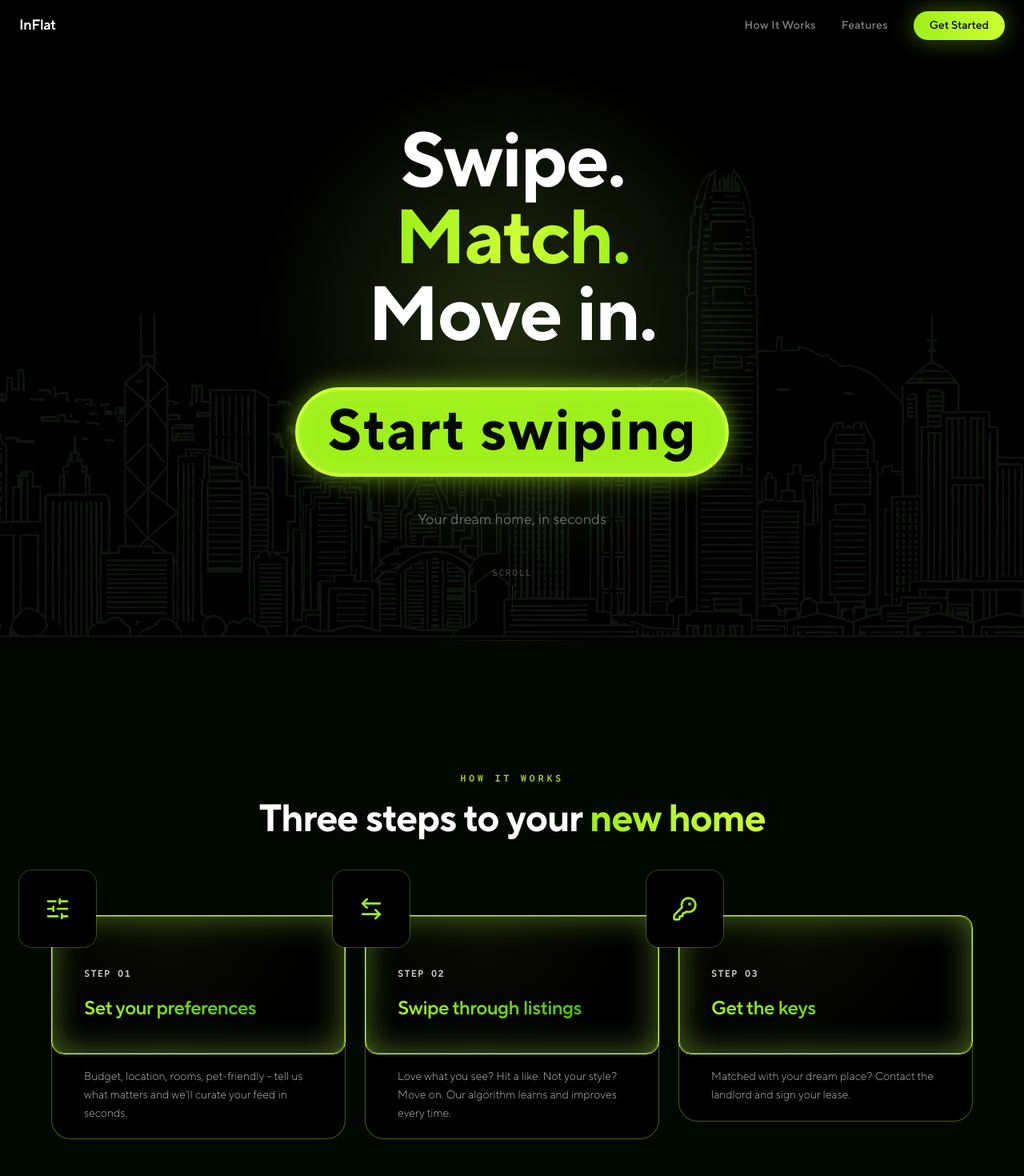
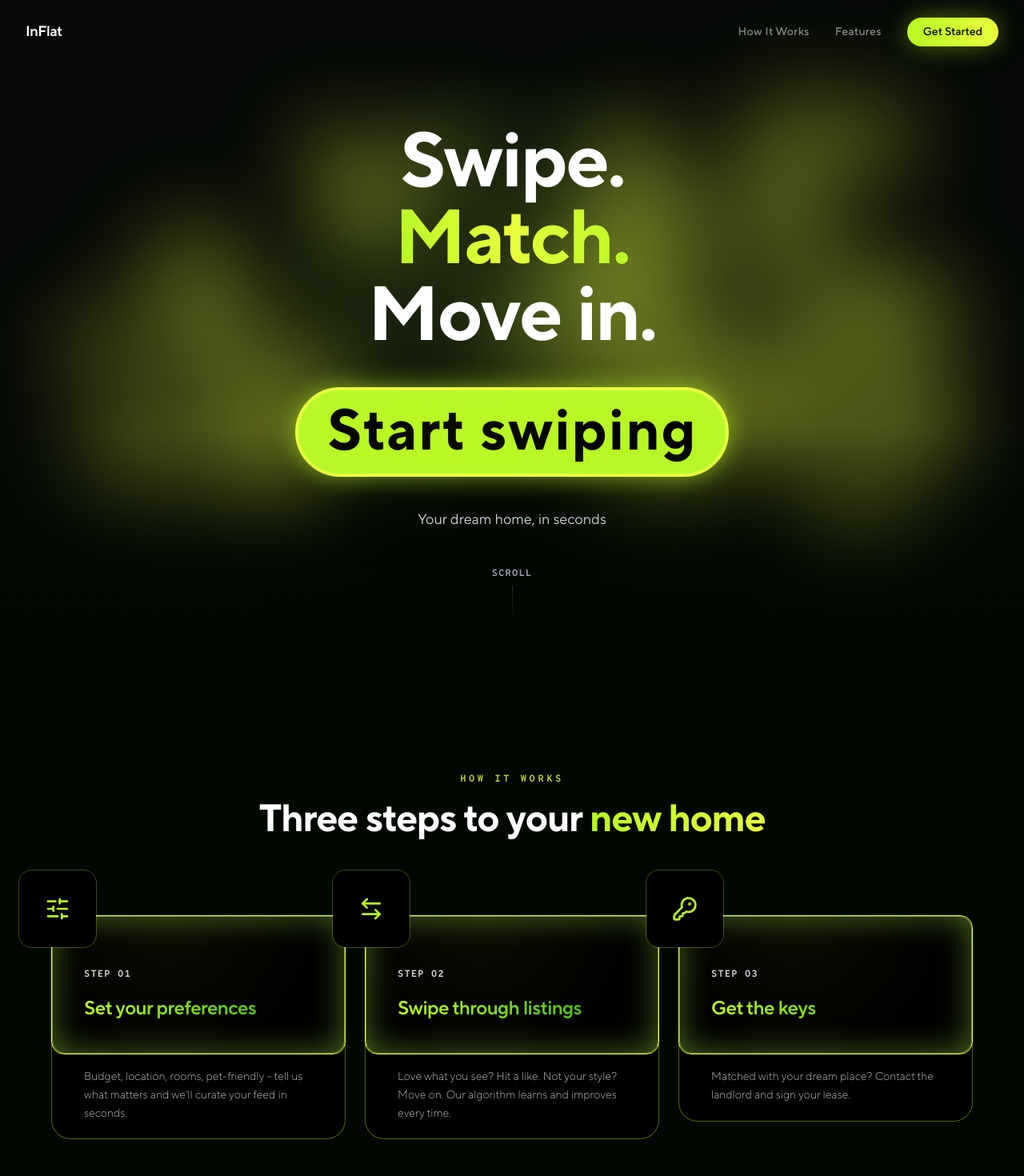
Before and after one commit to neptundr/Inflat-Website, a Next.js app: page / in a window 1280 px wide. Shown: the top 1470 px of the page at 80% size. Built offline with nearby package versions, Linux system fonts and the light colour scheme.

Commit message:
Hero Section Glowy Background Update, Design Improvements

```diff
--- a/app/globals.css
+++ b/app/globals.css
@@ -6,13 +6,14 @@
 :root {
     --background: #ffffff;
     --foreground: #171717;
-    --color-primary-rgb: 158 240 26;
+    --color-primary-rgb: 184 247 37;
     /*--color-primary: #A1FF42;*/
     --color-complimentary-rgb: 56 176 0;
     /*--color-accent: #42FFD9;*/
-    --color-accent-rgb: 204 255 51;
+    --color-accent-rgb: 232 255 61;
     /*--color-accent-rgb: 228, 255, 122;*/
     --color-white-rgb: 204 204 204;
+    --color-black-rgb: 0 0 0;
 }
 
 @media (prefers-color-scheme: dark) {
@@ -30,8 +31,8 @@ body {
 
 .glow-layer {
     background: radial-gradient(
-            320px circle at var(--x, 50%) var(--y, 50%),
-            rgba(186, 255, 78, 0.85),
+            180px circle at var(--x, 50%) var(--y, 50%),
+            rgba(232, 255, 61, 0.9),
             transparent 65%
     );
     opacity: 0;
--- a/components/inflat/FeaturesSection.tsx
+++ b/components/inflat/FeaturesSection.tsx
@@ -31,8 +31,8 @@ function FeatureItem({ feature, index } : FeatureItemProps) {
     return (
         <motion.div
             ref={ref}
-            initial={{ opacity: 0, y: 20 }}
-            animate={inView ? { opacity: 1, y: 0 } : {}}
+            initial={{ y: 20 }}
+            animate={inView ? { y: 0 } : {}}
             transition={{ duration: 0.4, delay: index * 0.06 }}
             className="group relative flex gap-4 p-3 lg:p-5 rounded-2xl transition-all duration-250 hover:bg-accent/10 outline outline-0 outline-transparent hover:outline-1 hover:outline-accent cursor-default"
         >
@@ -76,7 +76,7 @@ export default function FeaturesSection() {
     return (
         <section id="features" className="relative sm:px-10 py-32 sm:py-40">
             <div className="absolute top-0 left-1/2 -translate-x-1/2 w-48 h-px"
-                 style={{ background: "linear-gradient(90deg, transparent, rgba(186,255,78,0.12), transparent)" }} />
+                 style={{ background: "linear-gradient(90deg, transparent, rgba(186,255,78,0.15), transparent)" }} />
 
             <div className="max-w-7xl mx-auto">
                 <div className="grid lg:grid-cols-[38%_59%] gap-16 items-start">
--- a/components/inflat/Header.tsx
+++ b/components/inflat/Header.tsx
@@ -1,8 +1,8 @@
 "use client"
 
-import React, { useState, useEffect } from "react"
-import { motion, AnimatePresence } from "framer-motion"
-import { Menu, X } from "lucide-react"
+import React, {useState, useEffect} from "react"
+import {motion, AnimatePresence} from "framer-motion"
+import {Menu, X} from "lucide-react"
 
 export default function Header() {
     const [scrolled, setScrolled] = useState(false)
@@ -10,19 +10,19 @@ export default function Header() {
 
     useEffect(() => {
         const onScroll = () => setScrolled(window.scrollY > 40)
-        window.addEventListener("scroll", onScroll, { passive: true })
+        window.addEventListener("scroll", onScroll, {passive: true})
         return () => window.removeEventListener("scroll", onScroll)
     }, [])
 
     const scrollTo = (id: string) => {
         setMobileOpen(false)
         const el = document.getElementById(id)
-        if (el) el.scrollIntoView({ behavior: "smooth" })
+        if (el) el.scrollIntoView({behavior: "smooth"})
     }
 
     const navItems = [
-        { label: "How It Works", id: "how-it-works" },
-        { label: "Features", id: "features" },
+        {label: "How It Works", id: "how-it-works"},
+        {label: "Features", id: "features"},
     ]
 
     useEffect(() => {
@@ -40,19 +40,24 @@ export default function Header() {
     return (
         <>
             <motion.header
-                animate={{ y: 0, opacity: 1 }}
-                transition={{ duration: 0.5 }}
+                animate={{y: 0, opacity: 1}}
+                transition={{duration: 0.5}}
                 className={`fixed top-0 left-0 right-0 z-50 transition-all duration-300 border-b border-transparent ${
                     scrolled || mobileOpen
-                        ? "bg-[#021021]/5 backdrop-blur-2xl border-white/10"
+                        ? "bg-[#021021]/5 backdrop-blur-md border-white/10"
                         : "bg-transparent"
                 }`}
             >
-                <div className="max-w-7xl mx-auto px-6 h-16 flex items-center justify-between">
-                    <span className="text-white font-bold text-lg tracking-tight">
+                <div className="max-w-7xl mx-auto px-8 h-20 flex items-center justify-between">
+                    <button
+                        onClick={() => {
+                            setMobileOpen(false);
+                            window.scrollTo({top: 0, behavior: "smooth"});
+                        }}
+                        className="text-white font-bold text-lg tracking-tight cursor-pointer"
+                    >
                         InFlat
-                    </span>
-
+                    </button>
                     {/* Desktop nav */}
                     <nav className="hidden md:flex items-center gap-8">
                         {navItems.map((item) => (
@@ -67,7 +72,7 @@ export default function Header() {
                         <button
                             onClick={() => scrollTo("get-started")}
                             className="text-sm px-5 py-2 rounded-full font-semibold transition-all duration-200 hover:scale-105 bg-gradient-primary shadow-glow-primary-reduced hover:shadow-glow-primary"
-                            style={{ color: "#08080D" }}
+                            style={{color: "#08080D"}}
                         >
                             Get Started
                         </button>
@@ -78,7 +83,7 @@ export default function Header() {
                         className="md:hidden text-white/70 z-[60]"
                         onClick={() => setMobileOpen(!mobileOpen)}
                     >
-                        {mobileOpen ? <X size={22} /> : <Menu size={22} />}
+                        {mobileOpen ? <X size={22}/> : <Menu size={22}/>}
                     </button>
                 </div>
 
@@ -86,32 +91,27 @@ export default function Header() {
                 <AnimatePresence>
                     {mobileOpen && (
                         <motion.div
-                            initial={{ height: 0, opacity: 0 }}
-                            animate={{ height: "auto", opacity: 1 }}
-                            exit={{ height: 0, opacity: 0 }}
-                            transition={{ duration: 0.35, ease: "easeInOut" }}
+                            initial={{height: 0, opacity: 0}}
+                            animate={{height: "auto", opacity: 1}}
+                            exit={{height: 0, opacity: 0}}
+                            transition={{duration: 0.35, ease: "easeInOut"}}
                             className="md:hidden overflow-hidden border-t border-white/5 touch-pan-y"
                         >
-                            <div className="px-6 pb-6 pt-4">
+                            <div className="px-8 pb-6">
                                 {navItems.map((item) => (
                                     <button
                                         key={item.id}
                                         onClick={() => scrollTo(item.id)}
-                                        className="block w-full text-left py-3 text-white/60 hover:text-white text-md sm:text-sm font-semibold border-b border-white/5 transition-colors"
+                                        className="block w-full text-left pb-3 pt-4 text-white/60 hover:text-white text-md sm:text-sm font-semibold border-b border-white/5 transition-colors"
                                     >
                                         {item.label}
                                     </button>
                                 ))}
                                 <button
                                     onClick={() => scrollTo("get-started")}
-                                    className="mt-4 w-full text-md sm:text-sm px-5 py-2.5 rounded-full font-semibold"
-                                    style={{
-                                        background:
-                                            "linear-gradient(135deg, #BAFF4E, #8FD920)",
-                                        color: "#08080D",
-                                    }}
+                                    className="mt-6 w-full text-md sm:text-sm px-5 py-2.5 rounded-full font-semibold text-black bg-gradient-primary shadow-glow-primary-reduced"
                                 >
-                                    Download App
+                                    Get Started
                                 </button>
                             </div>
                         </motion.div>
@@ -123,12 +123,12 @@ export default function Header() {
             <AnimatePresence>
                 {mobileOpen && (
                     <motion.div
-                        initial={{ opacity: 0 }}
-                        animate={{ opacity: 1 }}
-                        exit={{ opacity: 0 }}
-                        transition={{ duration: 0.3 }}
+                        initial={{opacity: 0}}
+                        animate={{opacity: 1}}
+                        exit={{opacity: 0}}
+                        transition={{duration: 0.3}}
                         onClick={() => setMobileOpen(false)}
-                        className="fixed inset-0 z-40 bg-black/40 backdrop-blur-sm md:hidden"
+                        className="fixed inset-0 z-40 bg-black/40 backdrop-blur-md md:hidden"
                     />
                 )}
             </AnimatePresence>
--- a/components/inflat/HeroSection.tsx
+++ b/components/inflat/HeroSection.tsx
@@ -2,10 +2,10 @@
 
 import React, {useRef, useState} from "react";
 import {motion} from "framer-motion";
+import ParticlesLayer from "@/components/inflat/Particle";
 
 export default function HeroSection() {
     const [btnHovered, setBtnHovered] = useState(false);
-    const [mouseInSection, setMouseInSection] = useState(false);
     const ref = useRef<HTMLDivElement>(null);
 
     const handleMouseMove = (e: React.MouseEvent) => {
@@ -17,35 +17,46 @@ export default function HeroSection() {
         ref.current!.style.setProperty("--y", `${y}px`);
     };
 
-    const handleMouseLeave = () => {
-        // ref.current!.style.setProperty("--x", `50%`);
-        // ref.current!.style.setProperty("--y", `50%`);
-
-        setMouseInSection(false);
-    };
-
     return (
         <section
             ref={ref}
-            onMouseEnter={() => setMouseInSection(true)}
             onMouseMove={handleMouseMove}
-            onMouseLeave={handleMouseLeave}
             className="group relative min-h-screen flex flex-col items-center justify-center overflow-hidden pt-16"
         >
-            {/* glow layer */}
-            <div className={`pointer-events-none absolute inset-0 glow-layer transition-opacity duration-500 opacity-0 group-hover:opacity-100`}/>
+            {/* particle layer */}
+            <div className="absolute inset-0" style={{filter: "blur(50px)"}}>
+                <ParticlesLayer count={35} minSize={150} maxSize={400} speed={2.5} color="rgba(232, 255, 61, 0.87)"/>
+                <div
+                    className={`pointer-events-none absolute inset-0 glow-layer transition-opacity duration-500 opacity-0 group-hover:opacity-80`}/>
+            </div>
 
             <div
-                className="absolute inset-0 z-9 bg-white opacity-5"
+                className="absolute inset-0 bg-white opacity-5"
+                // style={{ zIndex: -1 }}
+            />
+            <motion.div
+                initial={{ opacity: 100 }}
+                animate={{ opacity: 0 }}
+                transition={{ duration: 0.4, delay:0.3}}
+
+                className={`absolute inset-0 bg-black`}
+                // style={{ zIndex: -2 }}
             />
             <div
-                className="absolute inset-0 z-10"
+                className={`absolute inset-0 bg-black transition-opacity duration-500 ${btnHovered ? "opacity-100" : "opacity-50"}`}
+                // style={{ zIndex: -2 }}
+            />
+
+            <div
+                className={`absolute inset-0 z-10 overflow-hidden opacity-0`}
                 style={{
                     backgroundImage: "url(/textures/HK.png)",
                     backgroundRepeat: "no-repeat",
                     backgroundPosition: "center bottom",
                     backgroundSize: "auto 100%",
-                    filter: "brightness(0%)",
+                    filter: "brightness(0%) " +
+                        "blur(3.5px)" +
+                        "",
                 }}
             />
 
@@ -55,21 +66,16 @@ export default function HeroSection() {
                     background: "radial-gradient(circle, rgba(186,255,78,0.17) 0%, transparent 65%)",
                 }}
             />
+            <div
+                className="absolute z-20 top-3/4 left-1/2 -translate-x-1/2 -translate-y-1/2 w-[700px] h-[800px] rounded-full pointer-events-none"
+                style={{
+                    background: "radial-gradient(circle, rgba(0,0,0,0.90) 0%, transparent 50%)",
+                    filter: "blur(50px)"
+                }}
+            />
+            <div className="absolute inset-x-0 bottom-0 h-1/3 z-20 pointer-events-none bg-gradient-to-b from-transparent to-[#010801]" />
 
             <div className="relative z-20 max-w-4xl mx-auto px-6 text-center">
-                {/* Badge */}
-                {/*<motion.div*/}
-                {/*    initial={{opacity: 0, y: 16}}*/}
-                {/*    animate={{opacity: 1, y: 0}}*/}
-                {/*    transition={{duration: 0.5}}*/}
-                {/*    className="inline-flex bg-primary/5 border border-primary/30 items-center gap-2 px-4 py-1.5 rounded-full mb-8"*/}
-                {/*>*/}
-                {/*    <span className="w-1.5 h-1.5 rounded-full bg-primary"/>*/}
-                {/*    <span className="text-xs text-primary tracking-widest uppercase font-medium">*/}
-                {/*        Now available*/}
-                {/*    </span>*/}
-                {/*</motion.div>*/}
-
                 {/* Headline */}
                 <motion.h1
                     initial={{opacity: 0, y: 24}}
@@ -119,7 +125,7 @@ export default function HeroSection() {
                     >
                         {/* Hover glow overlay */}
                         <div
-                            className="absolute inset-0 rounded-full bg-gradient-radial opacity-100 group-hover:opacity-100 transition-opacity duration-300"
+                            className="absolute inset-0 rounded-full bg-gradient-radial opacity-100"
                             style={{
                                 // background: `radial-gradient(circle at 40% 0%, rgba(186,255,78,0.05), transparent 70%)`,
                                 boxShadow: "0 0 40px rgba(186,255,78,0.25) inset",
@@ -127,7 +133,7 @@ export default function HeroSection() {
                         />
                         {/* Border glow on hover */}
                         <div
-                            className="absolute inset-0 rounded-full opacity-100 group-hover:opacity-100 transition-opacity duration-300"
+                            className="absolute inset-0 rounded-full opacity-100"
                             style={{border: "1px solid rgba(186,255,78,0.42)"}}
                         />
                         Start swiping
@@ -149,7 +155,7 @@ export default function HeroSection() {
                     initial={{opacity: 0, y: 16}}
                     animate={{opacity: 1, y: 0}}
                     transition={{duration: 0.5, delay: 0.4}}
-                    className="mt-10 text-base sm:text-lg text-white/40 max-w-md mx-auto leading-relaxed font-normal"
+                    className="mt-10 text-base sm:text-lg text-gray-300 max-w-md mx-auto leading-relaxed font-normal"
                 >
                     Your dream home, in seconds
                 </motion.p>
@@ -157,11 +163,11 @@ export default function HeroSection() {
             <motion.div
                 initial={{opacity: 0}}
                 animate={{opacity: 1}}
-                transition={{delay: 1.2, duration: 0.6}}
+                transition={{delay: 1.1, duration: 0.6}}
                 className="pt-11 -mb-16 z-30 flex flex-col items-center gap-2"
             >
-                <span className="text-xs text-white/20 tracking-widest font-mono uppercase">Scroll</span>
-                <div className="w-px h-10 bg-gradient-to-b from-white/20 to-transparent"/>
+                <span className="text-xs text-gray-400 tracking-widest font-mono uppercase">Scroll</span>
+                <div className="w-px h-10 bg-gradient-to-b from-gray-500/40 to-transparent"/>
             </motion.div>
         </section>
     );
--- a/components/inflat/HowItWorksSection.tsx
+++ b/components/inflat/HowItWorksSection.tsx
@@ -48,9 +48,9 @@ function StepCard({step, index}: { step: StepProps; index: number }) {
             className={`group relative ${index == 0 ? "z-10" : index == 1 ? "z-20" : "z-30"}`}
         >
             <motion.div
-                initial={{scale: 0.8, opacity: 0 }}
-                animate={inView ? {scale: 1, opacity: 1 } : {}}
-                transition={{duration: 0.35, delay: 0.2 + index * 0.1}}
+                initial={{scale: 0.6 }}
+                animate={inView ? {scale: 1 } : {}}
+                transition={{duration: 0.25, delay: index * 0.09}}
                 className="absolute -top-14 -ml-10 w-24 h-24 z-30 rounded-2xl flex bg-black group-hover:shadow-glow-white border-primary/20 items-center justify-center
                     group-hover:scale-110
                     outline outline-1 outline-accent/25 group-hover:outline-2 group-hover:outline-white transition-all duration-300"
@@ -59,7 +59,7 @@ function StepCard({step, index}: { step: StepProps; index: number }) {
                     // border: "1px solid rgba(186,255,78,0.12)",
                 }}
             >
-                <step.icon size={32} className="text-primary group-hover:text-white"/>
+                <step.icon size={32} className="text-primary transition-all group-hover:text-white group-hover:scale-110"/>
             </motion.div>
 
             <div
@@ -126,8 +126,8 @@ export default function HowItWorksSection() {
 
     return (
         <section id="how-it-works" className="relative sm:px-10 py-32 sm:py-40">
-            <div className="absolute top-0 left-1/2 -translate-x-1/2 w-48 h-px"
-                 style={{background: "linear-gradient(90deg, transparent, rgba(186,255,78,0.12), transparent)"}}/>
+            {/*<div className="absolute top-0 left-1/2 -translate-x-1/2 w-48 h-px"*/}
+            {/*     style={{background: "linear-gradient(90deg, transparent, rgba(186,255,78,0.12), transparent)"}}/>*/}
 
             <div className="max-w-7xl mx-auto px-6">
                 <motion.div
--- /dev/null
+++ b/components/inflat/Particle.tsx
@@ -0,0 +1,125 @@
+"use client";
+
+import React, { useEffect, useRef } from "react";
+
+interface ParticleProps {
+    count?: number;
+    color?: string;
+    minSize?: number;
+    maxSize?: number;
+    speed?: number; // units per second (scaled below)
+}
+
+interface ParticleState {
+    x: number;
+    y: number;
+    dx: number; // px / second
+    dy: number; // px / second
+    size: number;
+    el: HTMLDivElement;
+}
+
+export default function ParticlesLayer({
+                                           count = 30,
+                                           color = "rgba(186,255,78,0.3)",
+                                           minSize = 40,
+                                           maxSize = 120,
+                                           speed = 0.3,
+                                       }: ParticleProps) {
+    const containerRef = useRef<HTMLDivElement>(null);
+    const particlesRef = useRef<ParticleState[]>([]);
+    const rafRef = useRef<number | null>(null);
+
+    useEffect(() => {
+        const container = containerRef.current;
+        if (!container) return;
+
+        const particles: ParticleState[] = [];
+        const width = container.clientWidth;
+        const height = container.clientHeight;
+
+        for (let i = 0; i < count; i++) {
+            const size = minSize + Math.random() * (maxSize - minSize);
+            const el = document.createElement("div");
+
+            Object.assign(el.style, {
+                position: "absolute",
+                left: "0px",
+                top: "0px",
+                width: `${size}px`,
+                height: `${size}px`,
+                borderRadius: "50%",
+                pointerEvents: "none",
+                background: `radial-gradient(circle, ${color} 0%, transparent 50%)`,
+                willChange: "transform",
+            });
+
+            container.appendChild(el);
+
+            particles.push({
+                x: Math.random() * (width - size),
+                y: Math.random() * (height - size),
+                dx: (Math.random() - 0.5) * speed * 100, // px/sec
+                dy: (Math.random() - 0.5) * speed * 100, // px/sec
+                size,
+                el,
+            });
+        }
+
+        particlesRef.current = particles;
+
+        let lastTime = performance.now();
+
+        const animate = (time: number) => {
+            const dt = (time - lastTime) / 1000;
+            lastTime = time;
+
+            const w = container.clientWidth;
+            const h = container.clientHeight;
+
+            for (const p of particlesRef.current) {
+                p.x += p.dx * dt;
+                p.y += p.dy * dt;
+
+                if (p.x <= 0) {
+                    p.x = 0;
+                    p.dx *= -1;
+                } else if (p.x >= w - p.size) {
+                    p.x = w - p.size;
+                    p.dx *= -1;
+                }
+
+                if (p.y <= 0) {
+                    p.y = 0;
+                    p.dy *= -1;
+                } else if (p.y >= h - p.size) {
+                    p.y = h - p.size;
+                    p.dy *= -1;
+                }
+
+                p.el.style.transform = `translate(${p.x}px, ${p.y}px)`;
+            }
+
+            rafRef.current = requestAnimationFrame(animate);
+        };
+
+        rafRef.current = requestAnimationFrame(animate);
+
+        return () => {
+            if (rafRef.current !== null) {
+                cancelAnimationFrame(rafRef.current);
+            }
+            particles.forEach((p) => {
+                container.removeChild(p.el);
+            });
+            particlesRef.current = [];
+        };
+    }, [count, color, minSize, maxSize, speed]);
+
+    return (
+        <div
+            ref={containerRef}
+            className="absolute inset-0 z-0 pointer-events-none"
+        />
+    );
+}
--- a/tailwind.config.js
+++ b/tailwind.config.js
@@ -34,6 +34,7 @@ export default {
                 'glow-primary-extended': '0 0 50px rgb(var(--color-primary-rgb) / 0.77)',
                 'glow-accent': '0 0 30px rgb(var(--color-accent-rgb) / 0.6)',
                 'glow-accent-reduced': '0 0 30px rgb(var(--color-accent-rgb) / 0.4)',
+                'glow-black': '0 0 30px rgb(var(--color-black-rgb))',
                 'glow-white': '0 0 30px rgb(var(--color-white-rgb) / 0.77)',
                 'glow-white-reduced': '0 0 30px rgb(var(--color-white-rgb) / 0.4)',
                 'glow-soft': '0 0 60px rgb(var(--color-primary-rgb) / 0.35)',
```
Also changed, not shown: components/inflat/CTASection.tsx (+7 -3 lines).
